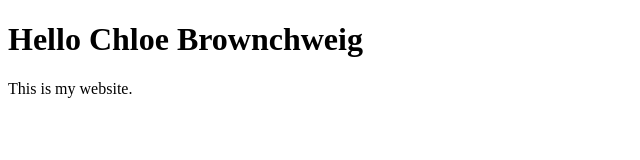
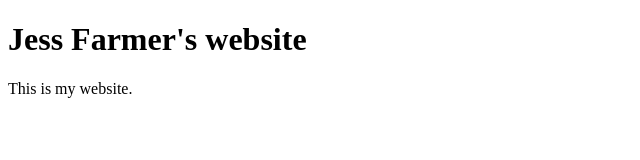
Before and after one commit to Neurism/amazonTest, a plain HTML site: page index.html in a window 1280 px wide. Shown: the whole page, without its empty margins (0-640 px from the left). Drawn offline with Linux system fonts and the light colour scheme.

Commit message:
no message

```diff
--- a/index.html
+++ b/index.html
@@ -2,7 +2,7 @@
 <html>
 <body>
 
-<h1>Hello Chloe Brownchweig</h1>
+<h1>Jess Farmer's website</h1>
 <p>This is my website.</p>
 
 </body>
```
